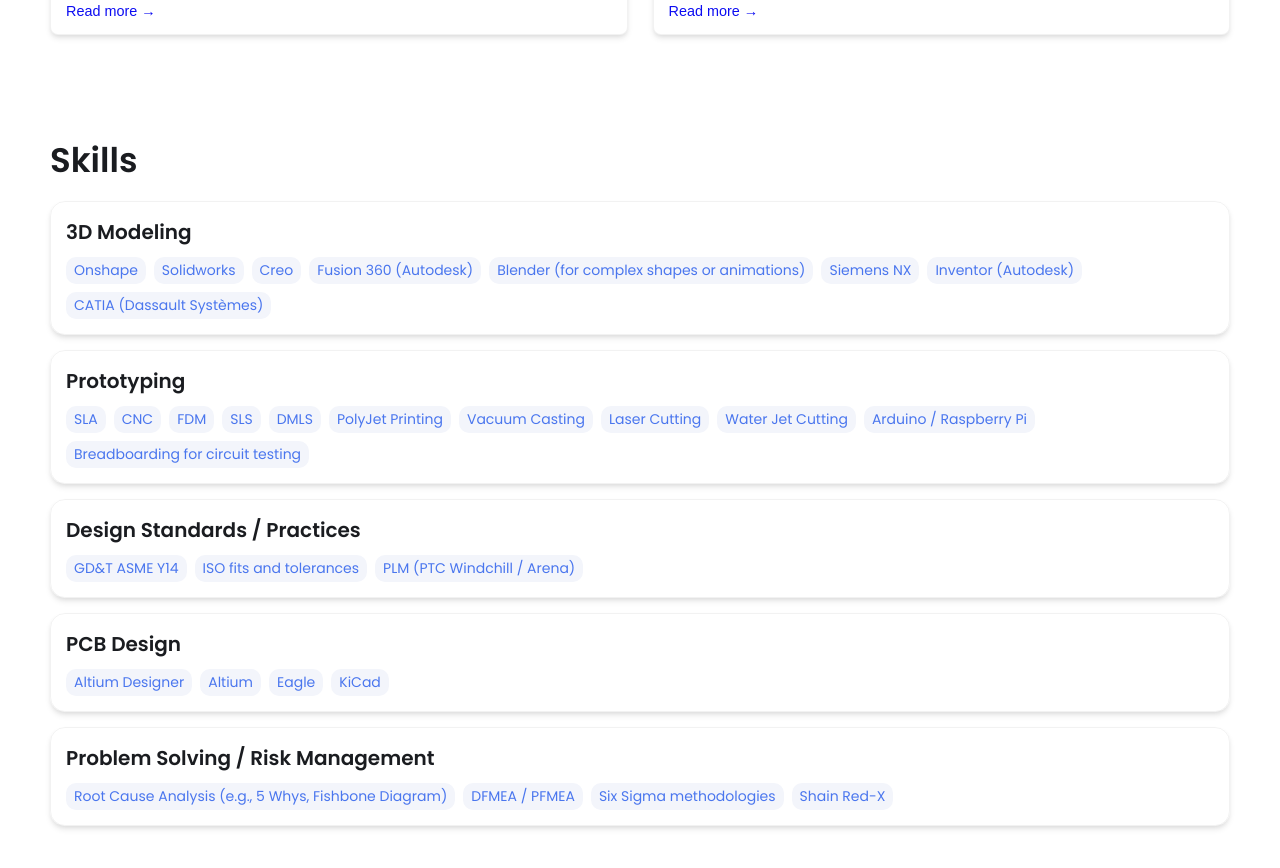
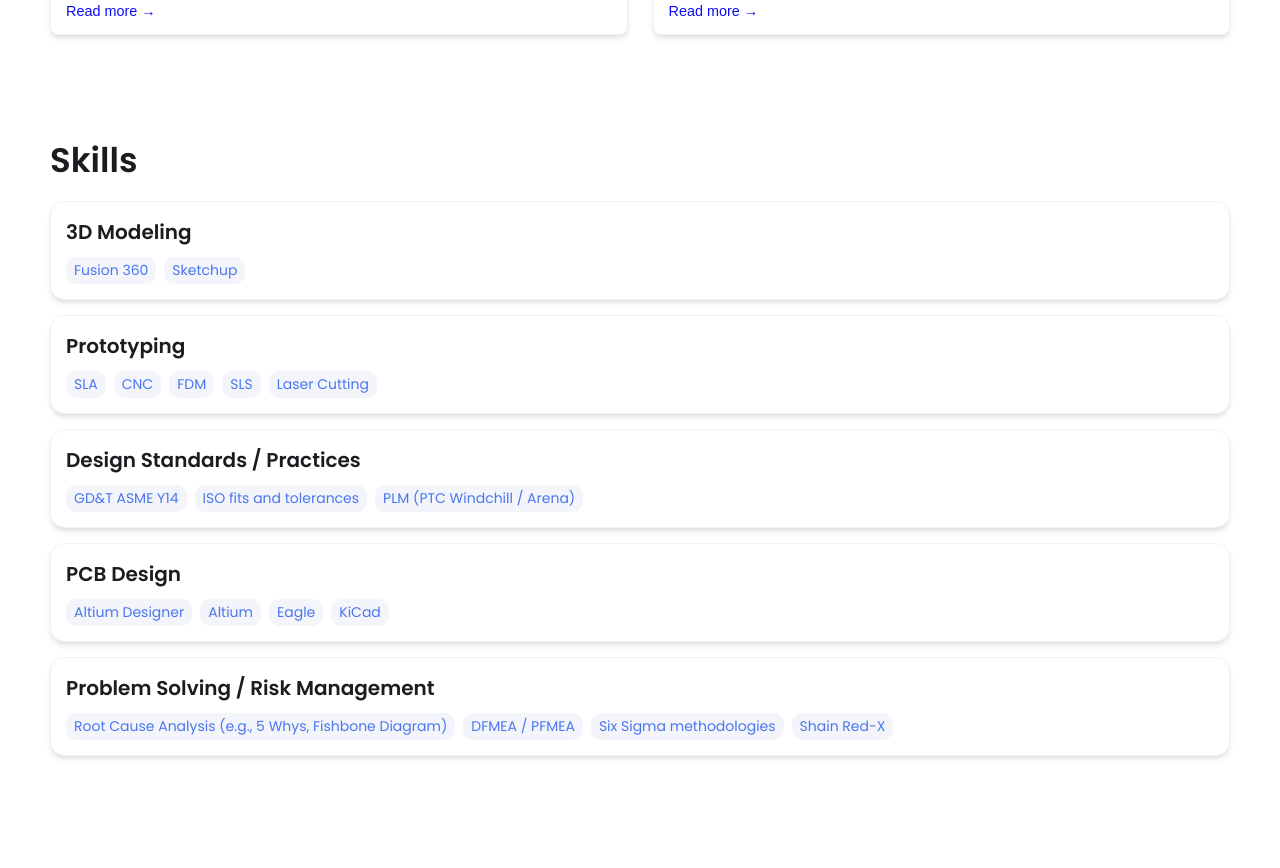
Before and after one commit to DefactoRyan/DefactoRyan.github.io, a Jekyll site: the page built from index.html, in a window 1280 px wide and 900 px high, scrolled down 1491 px. Shown: the top 868 px of the window. Built offline with Jekyll 4.4.1, drawn with Linux system fonts in a browser that asks for light colours; some of the changed text lies outside the part shown.

Commit message:
Update _config.yml

```diff
--- a/_config.yml
+++ b/_config.yml
@@ -7,13 +7,13 @@
 
 # Main Page Setup
 
-title: John Doe's Portfolio # This is what shows up in the tab of the browser
+title: Ryan's Temporary Hyperfixations & Documented Interests # This is what shows up in the tab of the browser
 
 
 
 # Hero Section
-name: John Doe
-headline: headline message
+name: Ryan Dickson
+headline: An archive of informal documentation on where I apply my brainpower.
 description: >- # dont remove this line. this will ignore all new lines until the next section
   Write an awesome intro and discuss your highlights and qualification. You can edit this
   line in _config.yml. It will appear in your document head meta (for
@@ -25,20 +25,20 @@ profile_image: ./assets/images/profile-image/avatar.jpeg
 
 # Link your resume
 # You can place your resume in assets/resume/{resume.pdf or add external link such as pdf saved in google drive
-resume-url: https://drive.google.com/file/d/13Z3duVzh-gguPU5r03oJVEE6rV9rd3DS/view?usp=sharing # or /assets/resume/resume.pdf
+resume-url: https://docs.google.com/document/d/1Ny9iv8RdklUBPdzQbyWGBXS2sLIo8VvzhOrTQpYZOBY/edit?usp=sharing # or /assets/resume/resume.pdf
 
 
 # Set up external links - this will show up as small icons next to your name.
 
 external-links:    # input only your own url slug. The icons with missing entries will not appear.
-  linkedin: test    # https://www.linkedin.com/in/{your url slug}
-  github: leea12    # https://github.com/{your url slug}
-  stackoverflow: test      # https://stackoverflow.com/users/{your url slug}
+  linkedin:  # https://www.linkedin.com/in/{your url slug}
+  github:   # https://github.com/{your url slug}
+  stackoverflow:      # https://stackoverflow.com/users/{your url slug}
   medium:            # https://medium.com/@{your url slug}
   x-twitter:   # https://x.com/{your url slug}
   threads:            # https://threads.net/@{your url slug}
   instragram:       # https://instagram.com/{your url slug}
-  youtube:           # https://youtube.com/@{your url slug}
+  youtube: https://www.youtube.com/@defactoryan          # https://youtube.com/@{your url slug}
   discord:            # https://discord.com/users/{your url slug}
   bluesky:           # https://bsky.app/profile/{your url slug}
 
@@ -47,27 +47,15 @@ external-links:    # input only your own url slug. The icons with missing entrie
 skills:
   - category: 3D Modeling
     tools:
-    - Onshape
-    - Solidworks
-    - Creo
-    - Fusion 360 (Autodesk)
-    - Blender (for complex shapes or animations)
-    - Siemens NX
-    - Inventor (Autodesk)
-    - CATIA (Dassault Systèmes)
+    - Fusion 360
+    - Sketchup
   - category: Prototyping
     tools:
     - SLA
     - CNC
     - FDM
     - SLS
-    - DMLS
-    - PolyJet Printing
-    - Vacuum Casting
     - Laser Cutting
-    - Water Jet Cutting
-    - Arduino / Raspberry Pi
-    - Breadboarding for circuit testing
   - category: Design Standards / Practices
     tools:
     - GD&T ASME Y14
```
